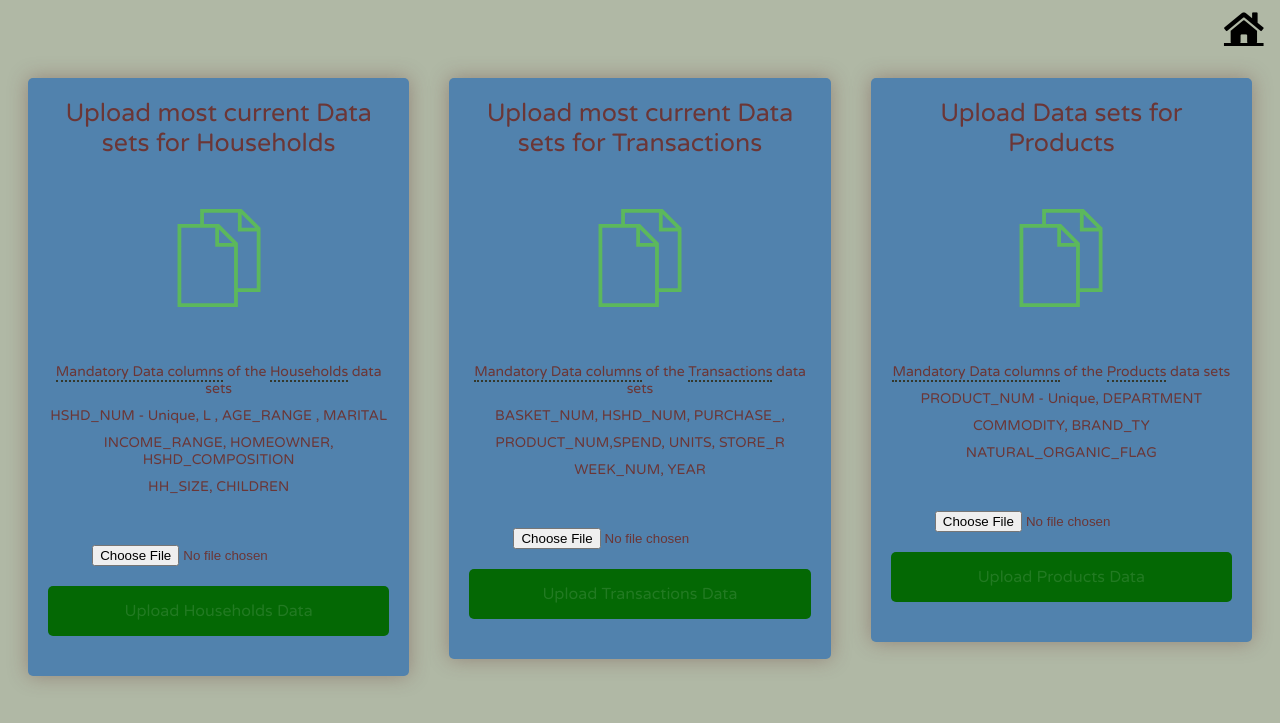
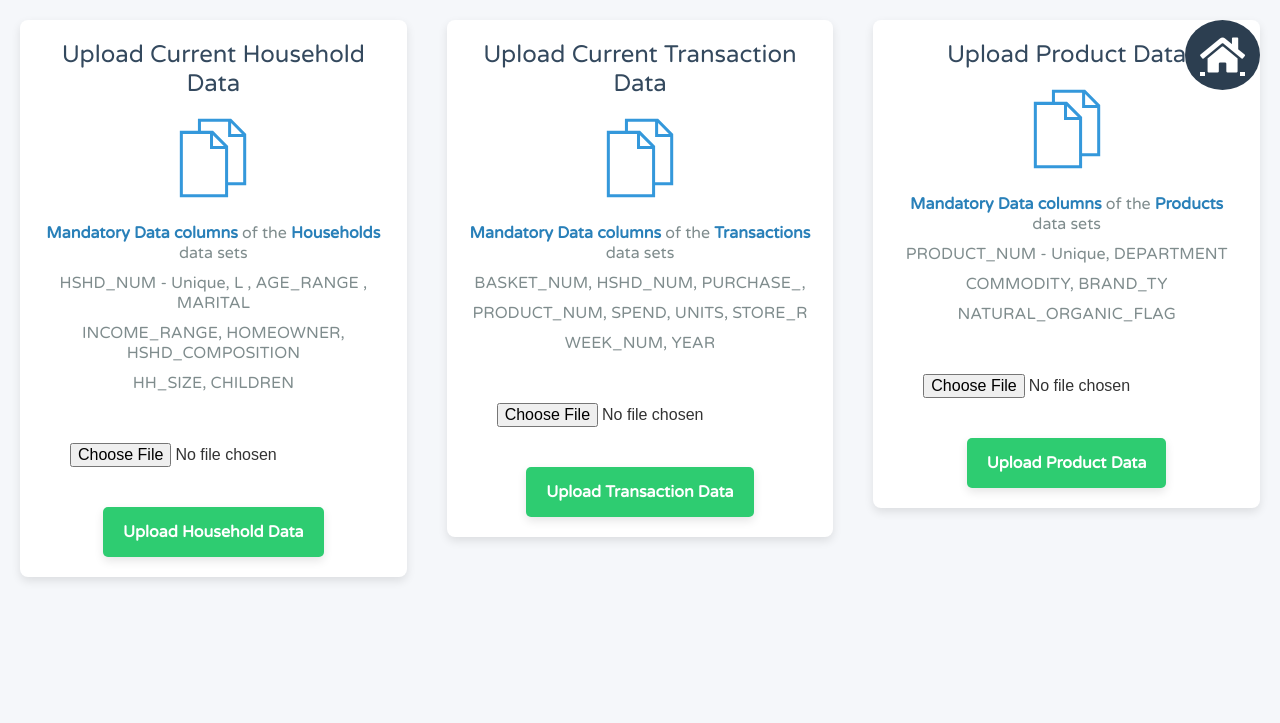
Before and after one commit to sh1var3ddy/retailer_webapp, a Flask app: page /uploaddatasets in a window 1280 px wide. Shown: the top 723 px of the page. Run offline with Flask 3, Linux system fonts and the light colour scheme; some libraries are stand-ins or nearby versions.

Commit message:
added upload data page

```diff
--- a/templates/UploadData.html
+++ b/templates/UploadData.html
@@ -1,290 +1,231 @@
 <!DOCTYPE html>
-<html>
+<html lang="en">
+<head>
+    <meta charset="UTF-8">
+    <meta name="viewport" content="width=device-width, initial-scale=1.0">
     <title>Final Project Dashboard</title>
-  <head>
-    <link
-      href="https://fonts.googleapis.com/css?family=Roboto:300,400,500,700"
-      rel="stylesheet"
-    />
-    <link
-      rel="stylesheet"
-      href="https://use.fontawesome.com/releases/v5.4.1/css/all.css"
-      integrity="sha384-5sAR7xN1Nv6T6+dT2mhtzEpVJvfS3NScPQTrOxhwjIuvcA67KV2R5Jz6kr4abQsz"
-      crossorigin="anonymous"
-    />
+    <link href="https://fonts.googleapis.com/css?family=Roboto:300,400,500,700|Varela+Round" rel="stylesheet">
+    <link rel="stylesheet" href="https://use.fontawesome.com/releases/v5.4.1/css/all.css" integrity="sha384-5sAR7xN1Nv6T6+dT2mhtzEpVJvfS3NScPQTrOxhwjIuvcA67KV2R5Jz6kr4abQsz" crossorigin="anonymous">
     <style>
-      @import url(https://fonts.googleapis.com/css?family=Varela+Round);
-      *,
-      *:before,
-      *:after {
+        /* General Reset */
+        *, *:before, *:after {
             box-sizing: border-box;
         }
 
         body {
-        background: #b0b8a5;
-        font-family: "Varela Round", sans-serif;
+            font-family: 'Varela Round', sans-serif;
+            background: #f5f7fa;
+            margin: 0;
+            padding: 0;
+            color: #333;
         }
+
         #dashboard {
-        color: rgba(0, 0, 0, 0.855);
-        box-sizing: border-box;
-        padding: 10px;
-        width: 72.5px;
-        height: 72.5px;
             position: absolute;
-        top: 0;
-        right: 0;
+            top: 20px;
+            right: 20px;
+            background: #2c3e50;
             border-radius: 50%;
-        color: black;
+            color: #fff;
             text-align: center;
-        font-size: 2.2em;
-        transition: all 1s;
+            padding: 15px;
+            font-size: 2.5em;
+            transition: all 0.3s;
         }
+
+        #dashboard:hover {
+            background: #1a242f;
+        }
+
         .card {
-        background: #5182ad;
-        box-shadow: 0 0 20px rgba(104, 54, 54, 0.4);
-        border-radius: 5px;
-        margin: 50px 20px 20px 20px;
-        width: calc(33.3333% - 40px);
-        /* 1/3 minus the margins (20+20) */
+            background: #fff;
+            box-shadow: 0 4px 10px rgba(0, 0, 0, 0.1);
+            border-radius: 8px;
+            margin: 20px;
             padding: 20px;
             text-align: center;
-        color: rgb(107, 54, 54);
+            width: calc(33.3333% - 40px);
             float: left;
+            transition: all 0.3s ease;
         }
+
+        .card:hover {
+            box-shadow: 0 8px 20px rgba(0, 0, 0, 0.15);
+            transform: translateY(-5px);
+        }
+
+        /* Responsive layout for smaller screens */
         @media (max-width: 768px) {
             .card {
-          margin: 10px 20px;
                 width: calc(100% - 40px);
-        }
-        .card:first-child {
-          margin-top: 20px;
+                margin: 10px;
             }
         }
-      .card .title {
-        font-size: 25px;
+
+        .title {
+            font-size: 24px;
+            font-weight: 500;
+            color: #34495e;
+            margin-bottom: 20px;
         }
-      .card .icon {
-        margin: 50px 0;
+
+        .icon {
+            margin-bottom: 20px;
         }
-      .card .icon svg {
-        width: 100px;
-        height: 100px;
+
+        .icon svg {
+            width: 80px;
+            height: 80px;
+            fill: #3498db;
+            transition: transform 0.3s;
         }
-      .card .icon svg path {
-        fill: #5cb85c;
+
+        .icon svg:hover {
+            transform: scale(1.1);
         }
-      .card .features ul {
+
+        .features ul {
             padding: 0;
             margin: 20px 0 30px 0;
             list-style-type: none;
+            font-size: 16px;
+            color: #7f8c8d;
         }
-      .card .features ul li {
+
+        .features ul li {
             margin: 10px 0;
+        }
+
+        .features ul li span {
+            color: #2980b9;
+            font-weight: bold;
+        }
+
+        .btn {
+            background: #2ecc71;
+            color: #fff;
+            padding: 15px 20px;
+            border-radius: 5px;
+            text-decoration: none;
+            font-size: 16px;
+            font-weight: 600;
+            display: inline-block;
+            margin-top: 20px;
+            box-shadow: 0 4px 10px rgba(0, 0, 0, 0.1);
+            transition: all 0.3s;
+        }
+
+        .btn:hover {
+            background: #27ae60;
+            transform: translateY(-3px);
+        }
+
+        .btn:active {
+            background: #1e8449;
+            transform: translateY(1px);
+        }
+
+        .fileupload {
+            padding: 10px;
+            font-size: 16px;
+            width: calc(100% - 40px);
+            margin: 10px 0;
+        }
+
+        .fa {
+            font-size: 1.5em;
+            color: #fff;
+            background: #8e44ad;
+            border-radius: 50%;
+            padding: 12px;
+            text-align: center;
+            transition: all 0.3s;
+        }
+
+        .fa:hover {
+            background: #732d91;
+        }
+
+        .message {
             font-size: 14px;
-      }
-      .card .features ul li span {
-        border-bottom: 2px dotted #34382c;
-      }
-      .card .btn {
-        display: block;
-        background: #046804;
-        color: rgba(255, 255, 255, 0.122);
-        padding: 15px 20px;
-        margin: 20px 0;
-        border-radius: 5px;
-        box-shadow: rgba(0, 0, 0, 0.9);
-        transition: all 200ms ease-in-out;
-        text-decoration: none;
-      }
-      .card .btn:hover {
-        background: #4b3e39;
-      }
-      .upload {
-        margin: 20px 0 30px 0;
-        size: 20px;
-      }
-      .fa {
-        box-sizing: border-box;
-        padding: 10px;
-        width: 42.5px;
-        height: 42.5px;
-        position: absolute;
-        top: 0;
-        right: 0;
-        border-radius: 50%;
-        color: #1b1459;
-        text-align: center;
-        font-size: 1.2em;
-        transition: all 1s;
+            color: #2ecc71;
+            margin-top: 10px;
         }
     </style>
 </head>
 <body>
-    <br />
-    <div>
+
+    <!-- Dashboard Home Link -->
     <a id="dashboard" class="fa fa-home" href="{{url_for('home')}}"></a>
-    </div>
 
+    <!-- Card 1: Upload Household Data -->
     <div class="card">
-      <div class="title">Upload most current Data sets for Households</div>
-
+        <div class="title">Upload Current Household Data</div>
         <div class="icon">
-        <svg
-          enable-background="new 0 0 512 512"
-          height="512px"
-          id="Layer_1"
-          version="1.1"
-          viewBox="0 0 512 512"
-          width="512px"
-          xml:space="preserve"
-          xmlns="http://www.w3.org/2000/svg"
-          xmlns:xlink="http://www.w3.org/1999/xlink"
-        >
-          <path
-            d="M468.493,101.637L371.955,5.098H159.57v77.231H43.724v424.769h308.923v-77.231h115.846V101.637z   M371.955,32.401l69.236,69.235h-69.236V32.401z M63.031,487.79V101.637h173.769v96.538h96.538V487.79H63.031z M256.108,109.632  l69.236,69.235h-69.236V109.632z M352.647,410.56V178.867l-96.538-96.538h-77.231V24.406h173.769v96.538h96.538V410.56H352.647z"
-            fill="#37404D"
-          />
+            <svg enable-background="new 0 0 512 512" height="512px" version="1.1" viewBox="0 0 512 512" width="512px" xmlns="http://www.w3.org/2000/svg">
+                <path d="M468.493,101.637L371.955,5.098H159.57v77.231H43.724v424.769h308.923v-77.231h115.846V101.637z M371.955,32.401l69.236,69.235h-69.236V32.401z M63.031,487.79V101.637h173.769v96.538h96.538V487.79H63.031z M256.108,109.632l69.236,69.235h-69.236V109.632z M352.647,410.56V178.867l-96.538-96.538h-77.231V24.406h173.769v96.538h96.538V410.56H352.647z" fill="#3498db"/>
             </svg>
         </div>
-      <!--/icon-->
-
         <div class="features">
             <ul>
-          <li>
-            <span>Mandatory Data columns</span> of the
-            <span>Households</span> data sets
-          </li>
+                <li><span>Mandatory Data columns</span> of the <span>Households</span> data sets</li>
                 <li>HSHD_NUM - Unique, L , AGE_RANGE , MARITAL</li>
                 <li>INCOME_RANGE, HOMEOWNER, HSHD_COMPOSITION</li>
                 <li>HH_SIZE, CHILDREN</li>
             </ul>
         </div>
-      <!--/features-->
-      <div><font color="green">{{ message }}</font></div>
-      <br />
-      <form
-        class="formclass"
-        action="{{url_for('storeuploadedhouseholdfile')}}"
-        method="post"
-        enctype="multipart/form-data"
-      >
+        <div class="message">{{ message }}</div>
+        <form class="formclass" action="{{url_for('storeuploadedhouseholdfile')}}" method="post" enctype="multipart/form-data">
             <input type="file" name="file" class="fileupload" />
-        <a
-          href="#"
-          onclick="this.parentNode.submit(); return false;"
-          class="btn"
-          >Upload Households Data</a
-        >
+            <a href="#" onclick="this.parentNode.submit(); return false;" class="btn">Upload Household Data</a>
         </form>
     </div>
-    <!--/card-->
 
+    <!-- Card 2: Upload Transaction Data -->
     <div class="card">
-      <div class="title">Upload most current Data sets for Transactions</div>
-
+        <div class="title">Upload Current Transaction Data</div>
         <div class="icon">
-        <svg
-          enable-background="new 0 0 512 512"
-          height="512px"
-          id="Layer_1"
-          version="1.1"
-          viewBox="0 0 512 512"
-          width="512px"
-          xml:space="preserve"
-          xmlns="http://www.w3.org/2000/svg"
-          xmlns:xlink="http://www.w3.org/1999/xlink"
-        >
-          <path
-            d="M468.493,101.637L371.955,5.098H159.57v77.231H43.724v424.769h308.923v-77.231h115.846V101.637z   M371.955,32.401l69.236,69.235h-69.236V32.401z M63.031,487.79V101.637h173.769v96.538h96.538V487.79H63.031z M256.108,109.632  l69.236,69.235h-69.236V109.632z M352.647,410.56V178.867l-96.538-96.538h-77.231V24.406h173.769v96.538h96.538V410.56H352.647z"
-            fill="#37404D"
-          />
+            <svg enable-background="new 0 0 512 512" height="512px" version="1.1" viewBox="0 0 512 512" width="512px" xmlns="http://www.w3.org/2000/svg">
+                <path d="M468.493,101.637L371.955,5.098H159.57v77.231H43.724v424.769h308.923v-77.231h115.846V101.637z M371.955,32.401l69.236,69.235h-69.236V32.401z M63.031,487.79V101.637h173.769v96.538h96.538V487.79H63.031z M256.108,109.632l69.236,69.235h-69.236V109.632z M352.647,410.56V178.867l-96.538-96.538h-77.231V24.406h173.769v96.538h96.538V410.56H352.647z" fill="#3498db"/>
             </svg>
         </div>
-      <!--/icon-->
-
         <div class="features">
             <ul>
-          <li>
-            <span>Mandatory Data columns</span> of the
-            <span>Transactions</span> data sets
-          </li>
+                <li><span>Mandatory Data columns</span> of the <span>Transactions</span> data sets</li>
                 <li>BASKET_NUM, HSHD_NUM, PURCHASE_,</li>
-          <li>PRODUCT_NUM,SPEND, UNITS, STORE_R</li>
+                <li>PRODUCT_NUM, SPEND, UNITS, STORE_R</li>
                 <li>WEEK_NUM, YEAR</li>
             </ul>
         </div>
-      <!--/features-->
-      <div><font color="green">{{ messageTransactions }}</font></div>
-      <br />
-      <form
-        class="formclass"
-        enctype="multipart/form-data"
-        action="{{url_for('storeuploadedTransactionfile')}}"
-        method="post"
-      >
+        <div class="message">{{ messageTransactions }}</div>
+        <form class="formclass" enctype="multipart/form-data" action="{{url_for('storeuploadedTransactionfile')}}" method="post">
             <input type="file" name="file" class="fileupload" />
-        <a
-          href="#"
-          onclick="this.parentNode.submit(); return false;"
-          class="btn"
-          >Upload Transactions Data</a
-        >
+            <a href="#" onclick="this.parentNode.submit(); return false;" class="btn">Upload Transaction Data</a>
         </form>
     </div>
-    <!--/card-->
 
+    <!-- Card 3: Upload Product Data -->
     <div class="card">
-      <div class="title">Upload Data sets for Products</div>
-
+        <div class="title">Upload Product Data</div>
         <div class="icon">
-        <svg
-          enable-background="new 0 0 512 512"
-          height="512px"
-          id="Layer_1"
-          version="1.1"
-          viewBox="0 0 512 512"
-          width="512px"
-          xml:space="preserve"
-          xmlns="http://www.w3.org/2000/svg"
-          xmlns:xlink="http://www.w3.org/1999/xlink"
-        >
-          <path
-            d="M468.493,101.637L371.955,5.098H159.57v77.231H43.724v424.769h308.923v-77.231h115.846V101.637z   M371.955,32.401l69.236,69.235h-69.236V32.401z M63.031,487.79V101.637h173.769v96.538h96.538V487.79H63.031z M256.108,109.632  l69.236,69.235h-69.236V109.632z M352.647,410.56V178.867l-96.538-96.538h-77.231V24.406h173.769v96.538h96.538V410.56H352.647z"
-            fill="#37404D"
-          />
+            <svg enable-background="new 0 0 512 512" height="512px" version="1.1" viewBox="0 0 512 512" width="512px" xmlns="http://www.w3.org/2000/svg">
+                <path d="M468.493,101.637L371.955,5.098H159.57v77.231H43.724v424.769h308.923v-77.231h115.846V101.637z M371.955,32.401l69.236,69.235h-69.236V32.401z M63.031,487.79V101.637h173.769v96.538h96.538V487.79H63.031z M256.108,109.632l69.236,69.235h-69.236V109.632z M352.647,410.56V178.867l-96.538-96.538h-77.231V24.406h173.769v96.538h96.538V410.56H352.647z" fill="#3498db"/>
             </svg>
         </div>
-      <!--/icon-->
-
         <div class="features">
             <ul>
-          <li>
-            <span>Mandatory Data columns</span> of the
-            <span>Products</span> data sets
-          </li>
+                <li><span>Mandatory Data columns</span> of the <span>Products</span> data sets</li>
                 <li>PRODUCT_NUM - Unique, DEPARTMENT</li>
                 <li>COMMODITY, BRAND_TY</li>
                 <li>NATURAL_ORGANIC_FLAG</li>
             </ul>
         </div>
-      <!--/features-->
-      <div><font color="green">{{ messageProducts }}</font></div>
-      <br />
-      <form
-        class="formclass"
-        enctype="multipart/form-data"
-        action="{{url_for('storeuploadedProductfile')}}"
-        method="post"
-      >
+        <div class="message">{{ messageProducts }}</div>
+        <form class="formclass" enctype="multipart/form-data" action="{{url_for('storeuploadedProductfile')}}" method="post">
             <input type="file" name="file" class="fileupload" />
-        <a
-          href="#"
-          onclick="this.parentNode.submit(); return false;"
-          class="btn"
-          >Upload Products Data</a
-        >
+            <a href="#" onclick="this.parentNode.submit(); return false;" class="btn">Upload Product Data</a>
         </form>
     </div>
-    <!--/card-->
+
 </body>
 </html>
```
Lines whose indentation alone changed are shown as unchanged.
